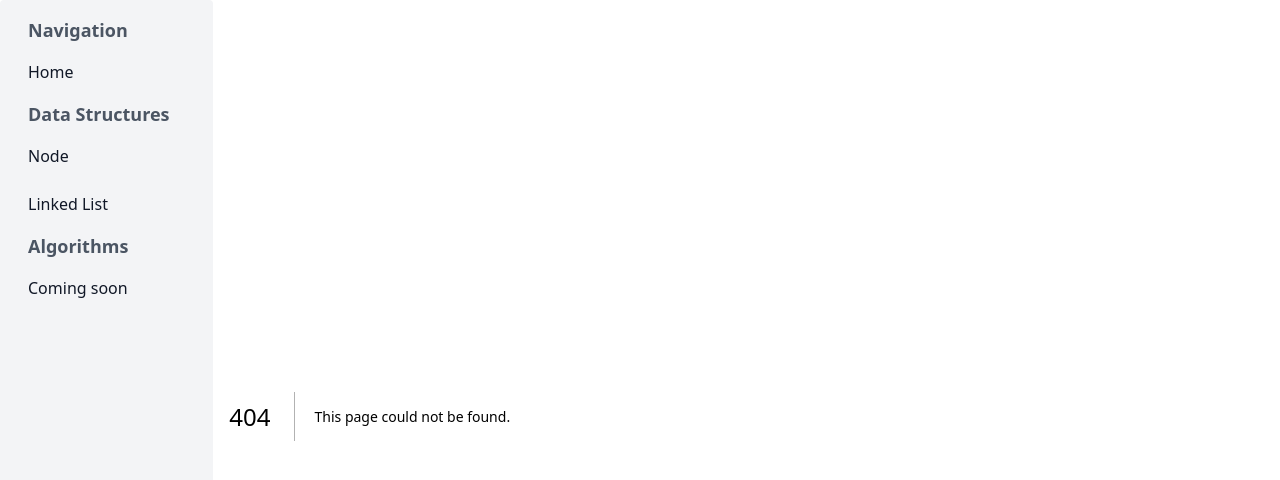
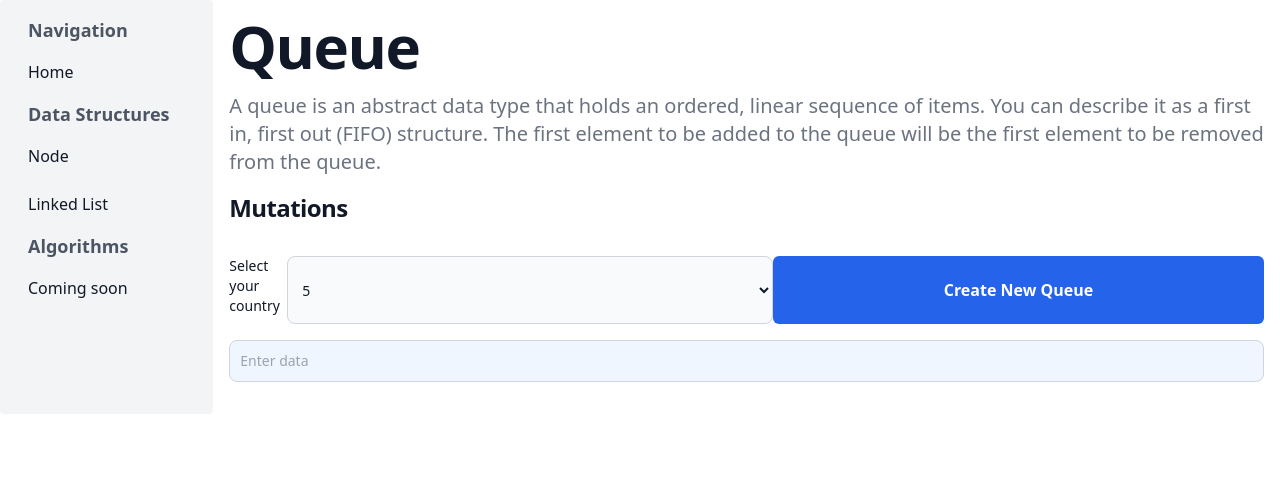
Before and after one commit to cmoleka/da-visualizer, a Next.js app: page /ds/queue in a window 1280 px wide. Before the commit this address had no page. Shown: the top 480 px of the page. Built offline with nearby package versions, Linux system fonts and the light colour scheme.

Commit message:
Minor mistake on branch

```diff
--- /dev/null
+++ b/app/ds/queue/page.tsx
@@ -0,0 +1,97 @@
+"use client";
+
+import type { FC, ChangeEvent } from 'react';
+// import { Node as NodeClass } from "@lib/ds/node";
+import { Queue } from "@lib/ds/queue";
+import { useState } from 'react';
+import classNames from 'classnames';
+
+const QueuePage: FC = () => {
+  const [queueInstance, setQueueInstance] = useState<Queue | null>(null);
+  const [value, setValue] = useState<number>(0);
+  const [maxSize, setMaxSize] = useState<string>('');
+  const [allowNewQueue, setAllowNewQueue] = useState<boolean>(true);
+  const _queueInstance: Queue = new Queue(parseInt(maxSize));
+
+  const VISITORS = ['Safi', 'Carlo', 'John', 'Eric'] as const;
+  const handleCreateQueue = (): void => {
+    if (!maxSize) throw Error;
+    setQueueInstance(new Queue(parseInt(maxSize)));
+    setAllowNewQueue(false);
+  };
+
+  const handleChangeMaxSize = ({ target }: ChangeEvent<HTMLSelectElement>): void => {
+    setMaxSize(target.value);
+    if (!maxSize) throw Error("MaxSize is empty");
+    if (!queueInstance) throw Error("The Queue is null");
+    _queueInstance.maxSize = parseInt(maxSize);
+    setQueueInstance((prevState) => {
+      if (!prevState?.maxSize) throw Error("Maxsize is null");
+      return Object.assign({}, prevState, { maxSize: _queueInstance.maxSize });
+    });
+    console.log(_queueInstance.maxSize)
+  };
+
+  const handleValueChange = ({ target }: ChangeEvent<HTMLInputElement>): void => {
+    setValue(parseInt(target.value));
+  };
+
+  const handleOnEnqueue = (): void => {
+    queueInstance?.enqueue(VISITORS[value] as string);
+    setValue(value + 1);
+  }
+
+  const createQueueButtonClass = classNames({
+    'bg-gray-50 text-gray-900': !allowNewQueue,
+    'bg-blue-600 text-white': allowNewQueue
+  });
+
+  return (
+    <>
+      <header className="space-y-4">
+        <h1 className="mb-4  text-4xl font-extrabold leading-none tracking-tight text-gray-900 dark:text-white md:text-5xl lg:text-6xl">
+          Queue
+        </h1>
+        <p className="text-lg font-normal text-gray-500 dark:text-gray-400 lg:text-xl">
+          A queue is an abstract data type that holds an ordered, linear
+          sequence of items. You can describe it as a first in, first out (FIFO) structure.
+          The first element to be added to the queue will be the first element to be removed
+          from the queue.
+        </p>
+      </header>
+      <main className="flex w-full flex-col justify-between gap-4 space-y-6 divide-y-2">
+        <div className="flex flex-col space-y-4">
+          <h2 className="mb-4 text-xl font-extrabold leading-none tracking-tight text-gray-900 dark:text-white md:text-xl lg:text-2xl">
+            Mutations
+          </h2>
+          <div className='flex flex-col md:flex-row w-full space-y-4 md:space-y-0'>
+            <label htmlFor="maxsize" className="block mb-2 text-sm font-medium text-gray-900 dark:text-white">Select your country</label>
+            <select name="maxSize" id="countries" defaultValue="Choose Here" onChange={(e) => handleChangeMaxSize(e)} className="bg-gray-50 border border-gray-300 text-gray-900 text-sm rounded-lg focus:ring-blue-500 focus:border-blue-500 block w-full p-2.5 dark:bg-gray-700 dark:border-gray-600 dark:placeholder-gray-400 dark:text-white dark:focus:ring-blue-500 dark:focus:border-blue-500">
+              <option>5</option>
+              <option>10</option>
+              <option>15</option>
+              <option>20</option>
+            </select>
+            <button
+              value="submit"
+              className={`${createQueueButtonClass}  text-base w-full  rounded-md py-2 px-4 font-bold capitalize`}
+              onClick={() => handleCreateQueue()}
+            >
+              {allowNewQueue ? "Create new Queue" : "Queue created"}
+            </button>
+          </div>
+          <input
+            type="text"
+            onChange={handleValueChange}
+            placeholder="Enter data"
+            className="block w-full rounded-lg border border-gray-300 bg-blue-50 p-2.5 text-sm text-gray-900 focus:border-blue-500 focus:ring-blue-500 dark:border-gray-600 dark:bg-gray-700 dark:text-white dark:placeholder-gray-400 dark:focus:border-blue-500 dark:focus:ring-blue-500"
+          />
+          <div className="flex flex-row flex-wrap justify-center space-y-2 space-x-4 divide-x-2">
+          </div>
+        </div>
+      </main>
+    </>
+  )
+}
+
+export default QueuePage;
--- /dev/null
+++ b/lib/algo/dijkstra.ts
@@ -0,0 +1,4 @@
+export const dijkstra = () => {
+  console.log("WIP")
+
+}
--- /dev/null
+++ b/lib/ds/queue.ts
@@ -0,0 +1,56 @@
+export class Queue {
+  // A queue is an abstract data type that holds an ordered, linear
+  // sequence of items. You can describe it as a first in, first out (FIFO) structure.
+  // The first element to be added to the queue will be the first element to be removed
+  // from the queue.
+  private queue: object[];
+  public maxSize: number;
+  private front: number;
+  private rear: number;
+
+  constructor(maxSize: number) {
+    this.queue = []
+    this.maxSize = maxSize
+    this.front = 0
+    this.rear = -1
+  };
+
+  // getQueue: Returns {list} of Queue.
+  getQueue(): object[] {
+    return this.queue
+  }
+
+  // setMaxSize: Set the maxSize {number} of the queue.
+  setMaxSize(value: number): void {
+    this.maxSize = value;
+  }
+
+  // isFull: Returns {Boolean} if Queue is full or empty.
+  isFull(): boolean {
+    if (!(this.rear + 1 == this.maxSize)) return false;
+    return true;
+  }
+
+  // isEmpty: Returns {Boolean} if Queue is empty or not.
+  isEmpty(): boolean {
+    if (!(this.front > this.rear)) return false;
+    return true;
+  }
+
+  // enqueue: Inserts {item} inside the queue.
+  enqueue(data: {} | null): void {
+    if (this.isFull()) return;
+    this.rear = this.rear + 1
+    if (!data) throw Error;
+    this.queue.push(data)
+  }
+
+  // dequeuek: Removes {item} from the queue and return it.
+  dequeue() {
+    let dequeuedItem = null;
+    if (this.isEmpty()) return;
+    dequeuedItem = this.queue.pop()
+    this.front = this.front + 1
+    return dequeuedItem
+  }
+}
--- a/ui/sideBar/index.tsx
+++ b/ui/sideBar/index.tsx
@@ -23,7 +23,7 @@ const SideBar: FC = () => {
     <aside className={`w-full  md:w-64 py-4 md:py-0  rounded bg-gray-100 dark:bg-gray-800`}>
       <button onClick={() => handleMenuCollapse()} data-collapse-toggle="navbar-default" type="button" className="inline-flex items-center p-2 ml-3 text-sm text-gray-500 rounded-lg md:hidden hover:bg-gray-100 focus:outline-none focus:ring-2 focus:ring-gray-200 dark:text-gray-400 dark:hover:bg-gray-700 dark:focus:ring-gray-600" aria-controls="navbar-default" aria-expanded="false">
         <span className="sr-only">Open main menu</span>
-        <svg className="w-6 h-6" aria-hidden="true" fill="currentColor" viewBox="0 0 20 20" xmlns="http://www.w3.org/2000/svg"><path fill-rule="evenodd" d="M3 5a1 1 0 011-1h12a1 1 0 110 2H4a1 1 0 01-1-1zM3 10a1 1 0 011-1h12a1 1 0 110 2H4a1 1 0 01-1-1zM3 15a1 1 0 011-1h12a1 1 0 110 2H4a1 1 0 01-1-1z" clip-rule="evenodd"></path></svg>
+        <svg className="w-6 h-6" aria-hidden="true" fill="currentColor" viewBox="0 0 20 20" xmlns="http://www.w3.org/2000/svg"><path fillRule="evenodd" d="M3 5a1 1 0 011-1h12a1 1 0 110 2H4a1 1 0 01-1-1zM3 10a1 1 0 011-1h12a1 1 0 110 2H4a1 1 0 01-1-1zM3 15a1 1 0 011-1h12a1 1 0 110 2H4a1 1 0 01-1-1z" clipRule="evenodd"></path></svg>
       </button>
       <div className={`${menuMobileClass} md:block overflow-y-auto px-3 py-4 `}>
         <ul className="space-y-2 " id="navbar-default">
```
